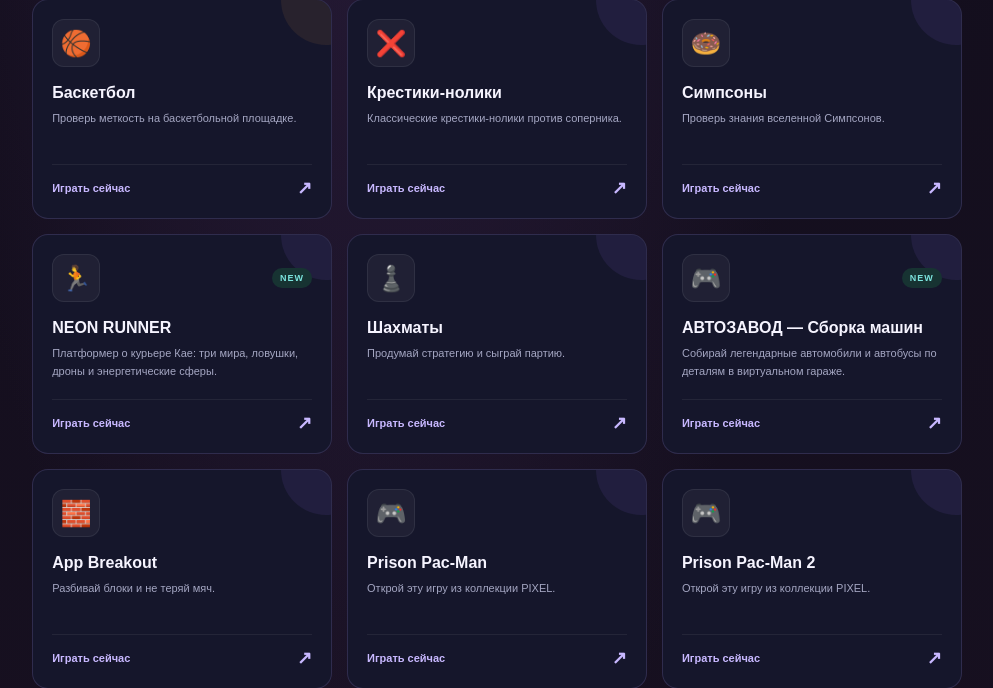
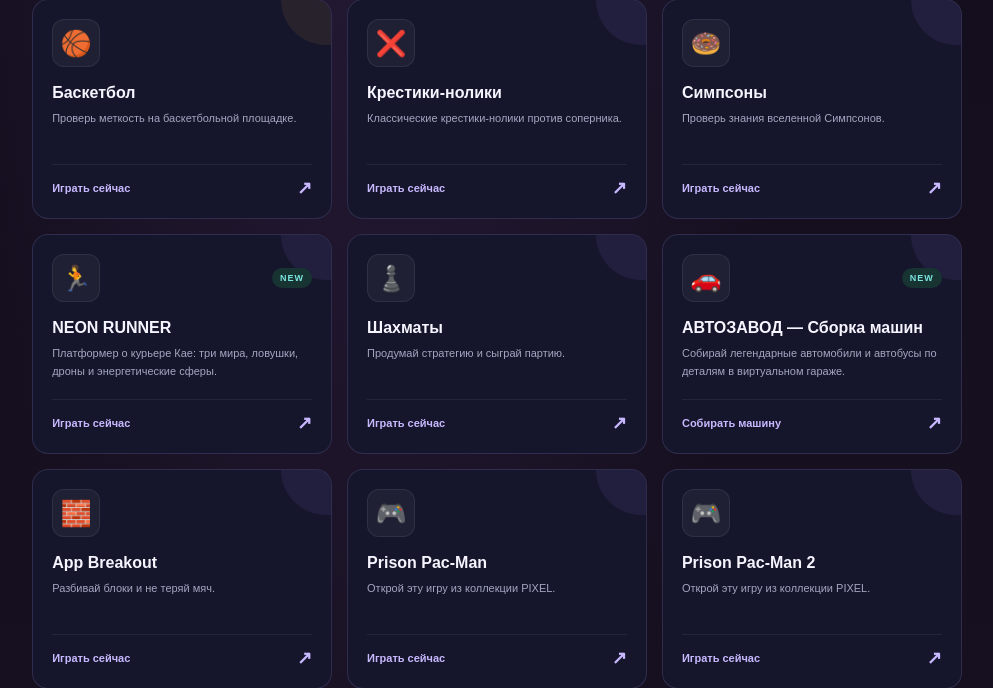
Before and after one commit to sendroom44-bit/PIXEL, a Django app: page / in a window 1280 px wide. Shown: the part 945-1633 px from the top of the page, without its empty margins (267-1260 px from the left). Run offline with Django 4.2, Linux system fonts and the light colour scheme; data comes from the database, SQL or seed files in the repository; some libraries are stand-ins or nearby versions.

Commit message:
Add car factory to PIXEL catalog

```diff
--- a/games/templates/games/home.html
+++ b/games/templates/games/home.html
@@ -77,6 +77,7 @@
             {% elif game.slug == "match3" %}💎
             {% elif game.slug == "puzzle" %}🧩
             {% elif game.slug == "neon_runner" %}🏃
+            {% elif game.slug == "car-factory" %}🚗
             {% else %}🎮{% endif %}
           </div>
           {% if game.is_new or game.slug == "christmas-circuit" %}<span class="new-badge">NEW</span>{% endif %}
@@ -105,6 +106,7 @@
         {% elif game.slug == "christmas-tower" %}<a class="game-open" href="{% url 'christmas_tower' %}"><span>Играть сейчас</span><span>↗</span></a>
         {% elif game.slug == "santa-delivery" %}<a class="game-open" href="{% url 'santa_delivery' %}"><span>Играть сейчас</span><span>↗</span></a>
         {% elif game.slug == "chernobyl-fishing" %}<a class="game-open" href="{% url 'chernobyl_fishing' %}"><span>Играть сейчас</span><span>↗</span></a>
+        {% elif game.slug == "car-factory" %}<a class="game-open" href="{% url "car_factory" %}"><span>Собирать машину</span><span>↗</span></a>
         {% elif game.slug == "puzzle" %}<a class="game-open" href="{% url 'puzzle' %}"><span>Играть сейчас</span><span>↗</span></a>
         {% elif game.slug == "prison-pacman" %}<a class="game-open" href="{% url 'prison_pacman' %}"><span>Играть сейчас</span><span>↗</span></a>
         {% elif game.slug == "prison-pacman-2" %}<a class="game-open" href="{% url 'prison_pacman2' %}"><span>Играть сейчас</span><span>↗</span></a>
```
